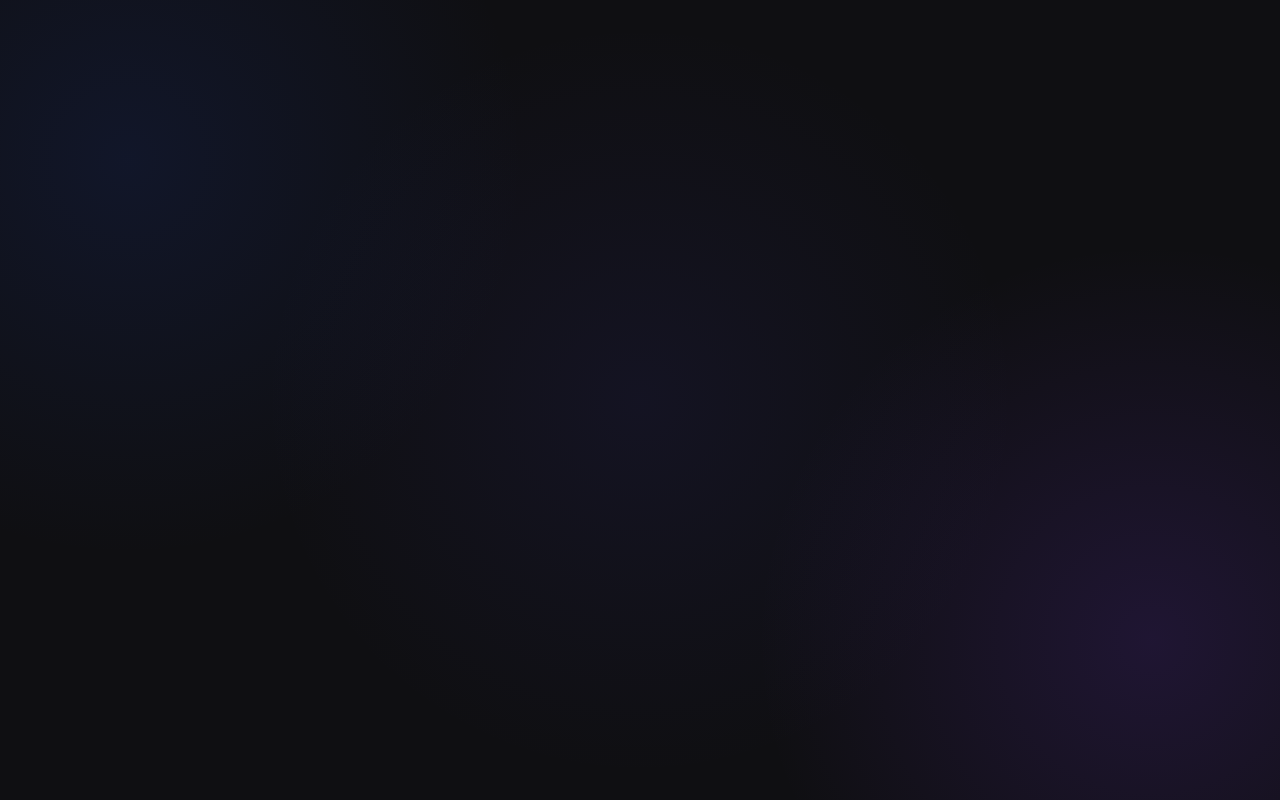
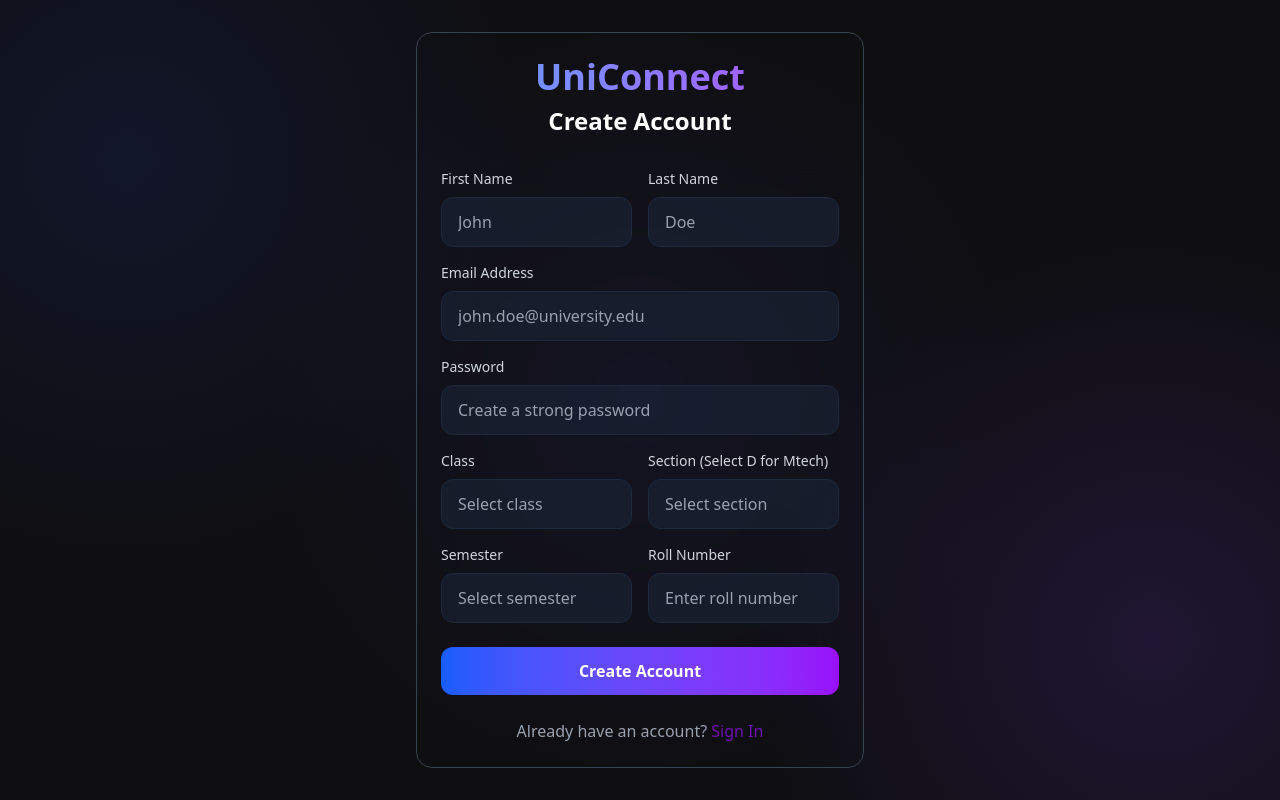
Before and after one commit to gangasingh007/Uniconnect, a React (Vite) app in the folder frontend/: page /register in a window 1280 px wide. Built offline with nearby package versions, Linux system fonts and the light colour scheme.

Commit message:
Register page defined

```diff
--- a/frontend/src/components/Register.jsx
+++ b/frontend/src/components/Register.jsx
@@ -1,14 +1,215 @@
-import React from 'react'
-import darkLogo from '../assets/darktheme.png'
+import React, { useState } from 'react';
+import { useNavigate } from 'react-router-dom';
 
 const Register = () => {
+  const navigate = useNavigate();
+  const [formData, setFormData] = useState({
+    firstName: '',
+    lastName: '',
+    email: '',
+    password: '',
+    class: '',
+    section: '',
+    semester: '',
+    rollNumber: ''
+  });
+
+  const handleChange = (e) => {
+    setFormData({
+      ...formData,
+      [e.target.name]: e.target.value
+    });
+  };
+
+  const handleSubmit = (e) => {
+    e.preventDefault();
+    console.log('Form submitted:', formData);
+    // Handle form submission here
+  };
+
   return (
-    <>
-     <div className="register-container">
+    <div className="min-h-screen  flex items-center justify-center p-4">
+      <div className="w-full max-w-md rounded-2xl p-6 border border-slate-500/50">
+        {/* Header */}
+        <div className="text-center mb-8">
+          <h1 className="text-4xl font-bold bg-gradient-to-r from-blue-400 to-purple-500 bg-clip-text text-transparent mb-2">UniConnect</h1>
+          <h2 className="text-2xl font-semibold text-white mb-2">Create Account</h2>
+        </div>
 
-     </div>
-    </>
-  )
-}
+        {/* Form */}
+        <div className="space-y-6">
+          <div className="bg-slate-1000/50 backdrop-blur-sm ">
+            {/* Name Fields */}
+            <div className="grid grid-cols-2 gap-4 mb-4">
+              <div>
+                <label className="block text-sm font-medium text-gray-300 mb-2">
+                  First Name
+                </label>
+                <input
+                  type="text"
+                  name="firstName"
+                  value={formData.firstName}
+                  onChange={handleChange}
+                  className="w-full px-4 py-3 bg-slate-800/50 border border-slate-800 rounded-xl text-white placeholder-gray-400 focus:outline-none focus:border-blue-500 focus:ring-2 focus:ring-blue-500/20 transition-all"
+                  placeholder="John"
+                  required
+                />
+              </div>
+              <div>
+                <label className="block text-sm font-medium text-gray-300 mb-2">
+                  Last Name
+                </label>
+                <input
+                  type="text"
+                  name="lastName"
+                  value={formData.lastName}
+                  onChange={handleChange}
+                  className="w-full px-4 py-3 bg-slate-800/50 border border-slate-800 rounded-xl text-white placeholder-gray-400 focus:outline-none focus:border-blue-500 focus:ring-2 focus:ring-blue-500/20 transition-all"
+                  placeholder="Doe"
+                  required
+                />
+              </div>
+            </div>
 
-export default Register
+            {/* Email */}
+            <div className="mb-4">
+              <label className="block text-sm font-medium text-gray-300 mb-2">
+                Email Address
+              </label>
+              <input
+                type="email"
+                name="email"
+                value={formData.email}
+                onChange={handleChange}
+                className="w-full px-4 py-3 bg-slate-800/50 border border-slate-800 rounded-xl text-white placeholder-gray-400 focus:outline-none focus:border-blue-500 focus:ring-2 focus:ring-blue-500/20 transition-all"
+                placeholder="john.doe@university.edu"
+                required
+              />
+            </div>
+
+            {/* Password */}
+            <div className="mb-4">
+              <label className="block text-sm font-medium text-gray-300 mb-2">
+                Password
+              </label>
+              <input
+                type="password"
+                name="password"
+                value={formData.password}
+                onChange={handleChange}
+                className="w-full px-4 py-3 bg-slate-800/50 border border-slate-800 rounded-xl text-white placeholder-gray-400 focus:outline-none focus:border-blue-500 focus:ring-2 focus:ring-blue-500/20 transition-all"
+                placeholder="Create a strong password"
+                required
+              />
+            </div>
+
+            {/* Academic Info */}
+            <div className="grid grid-cols-2 gap-4 mb-4">
+              <div>
+                <label className="block text-sm font-medium text-gray-300 mb-2">
+                  Class
+                </label>
+                <input
+                  list="classes"
+                  name="class"
+                  value={formData.class}
+                  onChange={handleChange}
+                  className="w-full px-4 py-3  bg-slate-800/50 border border-slate-800 rounded-xl text-white placeholder-gray-400 focus:outline-none focus:border-purple-500 focus:ring-2 focus:ring-purple-500/20 transition-all"
+                  placeholder="Select class"
+                  required
+                />
+                <datalist id="classes">
+                  <option value="Btech" />
+                  <option value="Mtech" />
+                </datalist>
+              </div>
+              <div>
+                <label className="block text-sm font-medium text-gray-300 mb-2">
+                  Section (Select D for Mtech)
+                </label>
+                <input
+                  list="sections"
+                  name="section"
+                  value={formData.section}
+                  onChange={handleChange}
+                  className="w-full px-4 py-3 bg-slate-800/50 border border-slate-800 rounded-xl text-white placeholder-gray-400 focus:outline-none focus:border-purple-500 focus:ring-2 focus:ring-purple-500/20 transition-all"
+                  placeholder="Select section"
+                  required
+                />
+                <datalist id="sections">
+                  <option value="A" />
+                  <option value="B" />
+                  <option value="C" />
+                  <option value="CE" />
+                  <option value="D" />
+                </datalist>
+              </div>
+            </div>
+
+            {/* Semester and Roll Number */}
+            <div className="grid grid-cols-2 gap-4 mb-6">
+              <div>
+                <label className="block text-sm font-medium text-gray-300 mb-2">
+                  Semester
+                </label>
+                <input
+                  list="semesters"
+                  name="semester"
+                  value={formData.semester}
+                  onChange={handleChange}
+                  className="w-full px-4 py-3  bg-slate-800/50 border border-slate-800 rounded-xl text-white placeholder-gray-400 focus:outline-none focus:border-purple-500 focus:ring-2 focus:ring-purple-500/20 transition-all"
+                  placeholder="Select semester"
+                  required
+                />
+                <datalist id="semesters">
+                  <option value="1" />
+                  <option value="2" />
+                  <option value="3" />
+                  <option value="4" />
+                  <option value="5" />
+                  <option value="6" />
+                  <option value="7" />
+                  <option value="8" />
+                </datalist>
+              </div>
+              <div>
+                <label className="block text-sm font-medium text-gray-300 mb-2">
+                  Roll Number
+                </label>
+                <input
+                  type="text"
+                  name="rollNumber"
+                  value={formData.rollNumber}
+                  onChange={handleChange}
+                  className="w-full px-4 py-3 bg-slate-800/50 border border-slate-800 rounded-xl text-white placeholder-gray-400 focus:outline-none focus:border-purple-500 focus:ring-2 focus:ring-purple-500/20 transition-all"
+                  placeholder="Enter roll number"
+                  required
+                />
+              </div>
+            </div>
+
+            {/* Submit Button */}
+            <button
+              type="button"
+              onClick={handleSubmit}
+              className="w-full bg-gradient-to-r from-blue-600 to-purple-600 hover:from-blue-700 hover:to-purple-700 text-white font-semibold py-3 px-6 rounded-xl transition-all duration-200 transform hover:scale-105 focus:outline-none focus:ring-2 focus:ring-blue-500/50"
+            >
+              Create Account
+            </button>
+          </div>
+        </div>
+        {/* Footer */}
+        <div className="text-center mt-6">
+          <p className="text-gray-400">
+            Already have an account?{' '}
+            <button onClick={()=>{navigate("/login")}} className="text-purple-800 hover:text-purple-500 font-medium transition-colors">
+              Sign In
+            </button>
+          </p>
+        </div>
+      </div>
+    </div>
+  );
+};
+
+export default Register;
--- a/frontend/src/pages/LandingPage.jsx
+++ b/frontend/src/pages/LandingPage.jsx
@@ -93,8 +93,8 @@ const UniConnect = () => {
               <a href="#features" className="text-gray-300 hover:text-white transition-colors">Features</a>
               <a href="#solution" className="text-gray-300 hover:text-white transition-colors">Solution</a>
               <a href="#benefits" className="text-gray-300 hover:text-white transition-colors">Benefits</a>
-              <button className="bg-gradient-to-r from-blue-500 to-purple-600 text-white px-6 py-2 rounded-lg hover:from-blue-600 hover:to-purple-700 transition-all">
-                Get Started
+              <button onClick={() => navigate("/register")} className="bg-gradient-to-r from-blue-500 to-purple-600 text-white px-6 py-2 rounded-lg hover:from-blue-600 hover:to-purple-700 transition-all">
+                Sign Up
               </button>
             </div>
 
@@ -417,7 +417,7 @@ const UniConnect = () => {
                 &copy; 2025 UniConnect. All rights reserved. Streamlining academic success.<br/>
 
               </p>
-              <p className='text-gray-200 text-sm mb-4 md:mb-0 align-center md:text-left'> Developed and managed by Ganga Singh.</p>
+              <p className='text-gray-400 text-sm mb-4 md:mb-0 align-center md:text-left'> Developed and managed by Ganga Singh.</p>
               <div className="flex space-x-6">
                 <a href="#" className="text-gray-400 hover:text-white transition-colors text-sm">Privacy Policy</a>
                 <a href="#" className="text-gray-400 hover:text-white transition-colors text-sm">Terms of Service</a>
```
